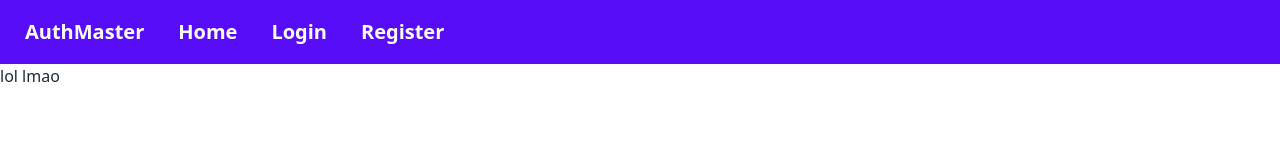
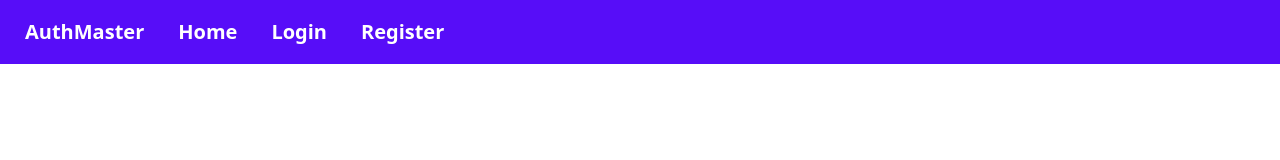
Before and after one commit to ras1k/auth-firebase-context-tailwind, a React (Vite) app: page / in a window 1280 px wide. Shown: the top 160 px of the page. Built offline with nearby package versions, Linux system fonts and the light colour scheme.

Commit message:
authContext aded

```diff
--- a/src/components/Header.jsx
+++ b/src/components/Header.jsx
@@ -5,7 +5,7 @@
     return (
         <div>
             <div className="navbar bg-primary text-primary-content">
-                <a className="btn btn-ghost normal-case text-xl">AuthMaster</a>
+                <Link to="/" className="btn btn-ghost normal-case text-xl">AuthMaster</Link>
                 <Link className="btn btn-ghost normal-case text-xl" to="/">Home</Link>
                 <Link className="btn btn-ghost normal-case text-xl" to="/login">Login</Link>
                 <Link className="btn btn-ghost normal-case text-xl" to="/register">Register</Link>
--- a/src/components/Home.jsx
+++ b/src/components/Home.jsx
@@ -2,7 +2,7 @@
 import { AuthContext } from '../providers/AuthProviders';
 
 const Home = () => {
-    const user = useContext(AuthContext)
+    const {user} = useContext(AuthContext)
     return (
         <div>
             <p>{user && <span>{user.displayName}</span>}</p>
--- a/src/components/Register.jsx
+++ b/src/components/Register.jsx
@@ -1,7 +1,11 @@
-import React from 'react';
+import React, { useContext } from 'react';
 import { Link } from 'react-router-dom';
+import { AuthContext } from '../providers/AuthProviders';
 
 const Register = () => {
+
+    const { user } = useContext(AuthContext);
+    console.log(user)
 
     const handleRegister = (event) => {
         event.preventDefault();
--- a/src/providers/AuthProviders.jsx
+++ b/src/providers/AuthProviders.jsx
@@ -1,10 +1,18 @@
-import React, { createContext } from 'react';
+import React, { createContext, useState } from 'react';
+import { getAuth } from "firebase/auth";
+import app from '../firebase/firebase.config';
 
 export const AuthContext = createContext(null);
+const auth = getAuth(app)
 const AuthProviders = ({ children }) => {
-    const user = { displayName: 'lol lmao' }
+    const [user, setUser] = useState(null);
+    const authInfo = {
+        user,
+
+    }
+    // const user = { displayName: 'lol' }
     return (
-        <AuthContext.Provider value={user}>
+        <AuthContext.Provider value={authInfo}>
             {children}
         </AuthContext.Provider>
     );
```
